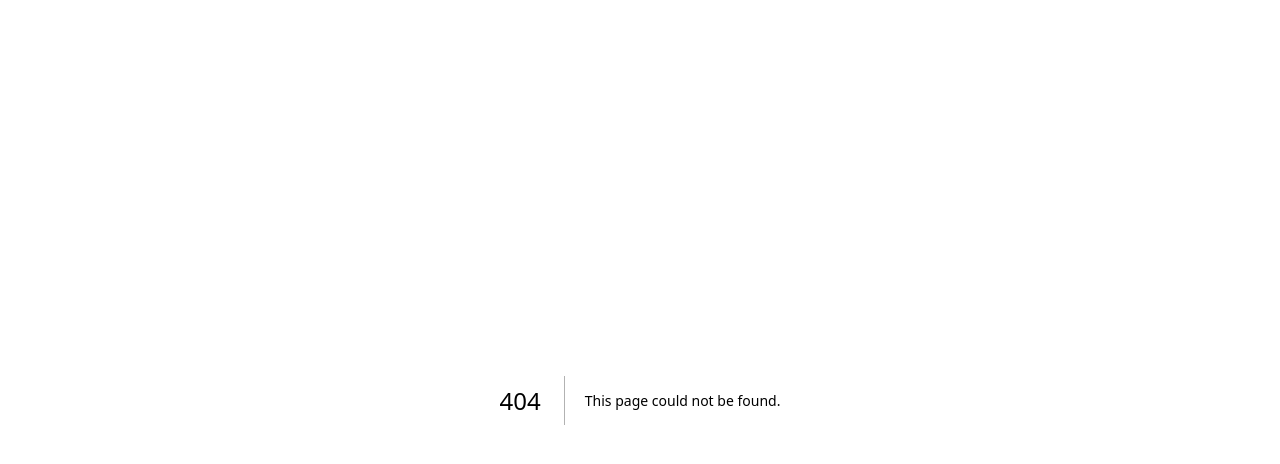
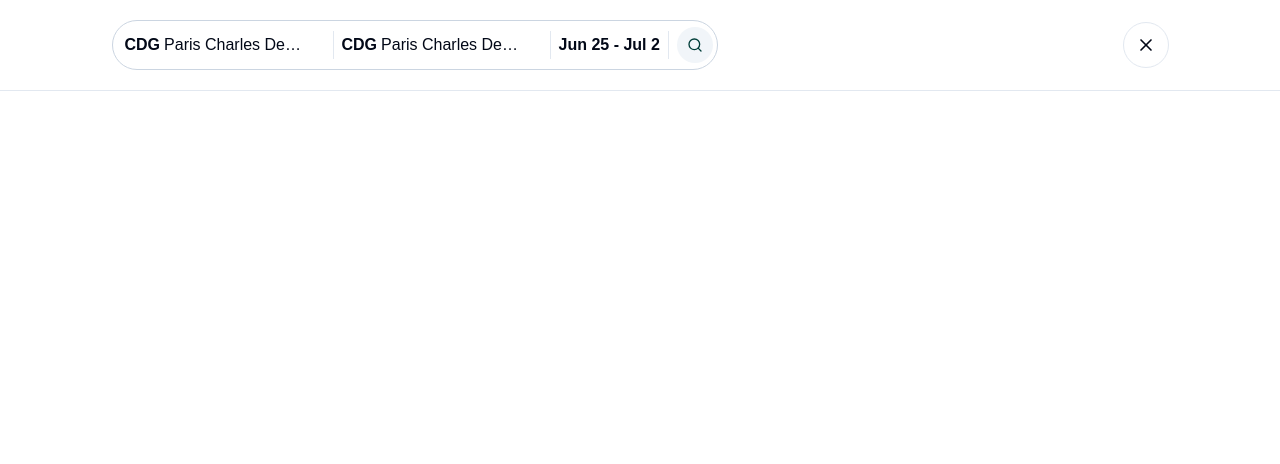
Before and after one commit to Jeetjyoti-Deka/kitt-internship-project, a Next.js app: page /search in a window 1280 px wide. Before the commit this address had no page. Shown: the top 464 px of the page. Built offline with nearby package versions, Linux system fonts and the light colour scheme.

Commit message:
Implement Search Page Header and Loading Bar

```diff
--- a/package.json
+++ b/package.json
@@ -10,8 +10,10 @@
   },
   "dependencies": {
     "@radix-ui/react-icons": "^1.3.0",
+    "@radix-ui/react-menubar": "^1.1.2",
     "@radix-ui/react-popover": "^1.1.2",
     "@radix-ui/react-select": "^2.1.2",
+    "@radix-ui/react-separator": "^1.1.0",
     "@radix-ui/react-slot": "^1.1.0",
     "class-variance-authority": "^0.7.0",
     "clsx": "^2.1.1",
--- a/src/app/page.tsx
+++ b/src/app/page.tsx
@@ -13,6 +13,7 @@ import Image from "next/image";
 import React from "react";
 import { FlightDatePicker } from "@/components/FlightDatePicker";
 import DottedLine from "@/components/DottedLine";
+import Link from "next/link";
 
 export default function Home() {
   return (
@@ -44,9 +45,14 @@ export default function Home() {
           </div>
         </div>
         <div className="flex justify-end">
-          <Button className="flex items-center gap-x-2 bg-green-900 px-10 py-[20px] text-sm">
-            <Search className="w-4 h-4 mb-[2px]" />
-            Search Flights
+          <Button
+            className="flex items-center gap-x-2 bg-green-900 px-10 py-[20px] text-sm"
+            asChild
+          >
+            <Link href="/search">
+              <Search className="w-4 h-4 mb-[2px]" />
+              Search Flights
+            </Link>
           </Button>
         </div>
       </div>
--- /dev/null
+++ b/src/app/search/page.tsx
@@ -0,0 +1,57 @@
+import { Separator } from "@/components/ui/separator";
+import { Search, X } from "lucide-react";
+import Link from "next/link";
+
+const SearchPage = () => {
+  return (
+    <div>
+      <div className="flex items-center justify-between">
+        <div className="py-5">
+          <FlightMenu />
+        </div>
+        <Link
+          href="/"
+          className="p-3 rounded-full flex items-center justify-center border border-slate-200"
+        >
+          <X className="w-5 h-5" />
+        </Link>
+      </div>
+      <Separator className="absolute inset-x-0 h-px" />
+      {false && <LoadingBar />}
+    </div>
+  );
+};
+export default SearchPage;
+
+const LoadingBar = () => {
+  return (
+    <div className="w-full h-1 bg-slate-100 overflow-hidden absolute inset-x-0">
+      {/* <div className="h-2 w-full bg-gradient-to-r from-slate-200 from-5% via-slate-400 via-50% to-slate-200 to-95% animate-bar-loading origin-left" /> */}
+      <div className="h-1 w-full bg-gray-300 animate-bar-loading origin-left" />
+    </div>
+  );
+};
+
+const FlightMenu = () => {
+  return (
+    <div className="rounded-full h-10 border border-slate-300 flex items-center justify-around pl-3 py-6 pr-1 select-none cursor-pointer">
+      <div className="flex items-center justify-start gap-x-1 max-w-[200px]">
+        <span className="font-semibold">CDG</span>
+        <p className="line-clamp-1">Paris Charles De Gujdffan dfa d vadvad</p>
+      </div>
+      <Separator orientation="vertical" className="h-7 mx-2" />
+      <div className="flex items-center justify-start gap-x-1 max-w-[200px]">
+        <span className="font-semibold">CDG</span>
+        <p className="line-clamp-1">Paris Charles De Gujdffan</p>
+      </div>
+      <Separator orientation="vertical" className="h-7 mx-2" />
+      <div className="flex items-center justify-start gap-x-1">
+        <p className="font-semibold text-nowrap">Jun 25 - Jul 2</p>
+      </div>
+      <Separator orientation="vertical" className="h-7 mx-2" />
+      <div className="bg-slate-100 rounded-full p-[10px]">
+        <Search className="w-4 h-4 text-[#003E39]" />
+      </div>
+    </div>
+  );
+};
--- /dev/null
+++ b/src/components/ui/separator.tsx
@@ -0,0 +1,31 @@
+"use client"
+
+import * as React from "react"
+import * as SeparatorPrimitive from "@radix-ui/react-separator"
+
+import { cn } from "@/lib/utils"
+
+const Separator = React.forwardRef<
+  React.ElementRef<typeof SeparatorPrimitive.Root>,
+  React.ComponentPropsWithoutRef<typeof SeparatorPrimitive.Root>
+>(
+  (
+    { className, orientation = "horizontal", decorative = true, ...props },
+    ref
+  ) => (
+    <SeparatorPrimitive.Root
+      ref={ref}
+      decorative={decorative}
+      orientation={orientation}
+      className={cn(
+        "shrink-0 bg-border",
+        orientation === "horizontal" ? "h-[1px] w-full" : "h-full w-[1px]",
+        className
+      )}
+      {...props}
+    />
+  )
+)
+Separator.displayName = SeparatorPrimitive.Root.displayName
+
+export { Separator }
--- a/tailwind.config.ts
+++ b/tailwind.config.ts
@@ -1,4 +1,5 @@
 import type { Config } from "tailwindcss";
+import { transform } from "typescript";
 
 const config: Config = {
   darkMode: ["class"],
@@ -66,9 +67,19 @@ const config: Config = {
             transform: "translateY(0)",
           },
         },
+        "bar-loading": {
+          "0%": { transform: "translateX(0) scaleX(0)" },
+          "50%": {
+            transform: "translateX(50%) scaleX(0.3)",
+          },
+          "100%": {
+            transform: "translateX(100%) scaleX(0) ",
+          },
+        },
       },
       animation: {
         slidein: "slidein 1s linear",
+        "bar-loading": "bar-loading 3s linear infinite",
       },
     },
   },
```
Also changed, not shown: 1 other file (tests, documents, lock files or other folders).
